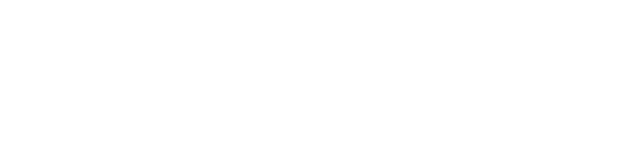
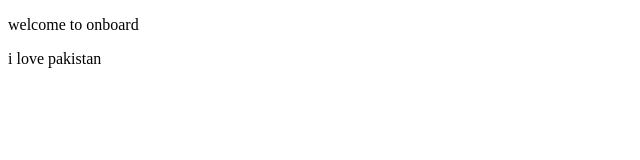
Before and after one commit to Abubakarkhan1122/demo1, a plain HTML site: page index1.html in a window 1280 px wide. Shown: the whole page, without its empty margins (0-640 px from the left). Drawn offline with Linux system fonts and the light colour scheme.

Commit message:
add para to feature2

```diff
--- a/index1.html
+++ b/index1.html
@@ -5,6 +5,8 @@
     <title>welcome</title>
 </head>
 <body>
+<p>welcome to onboard</p>
+<p>i love pakistan</p>
 
 </body>
 </html>
```
